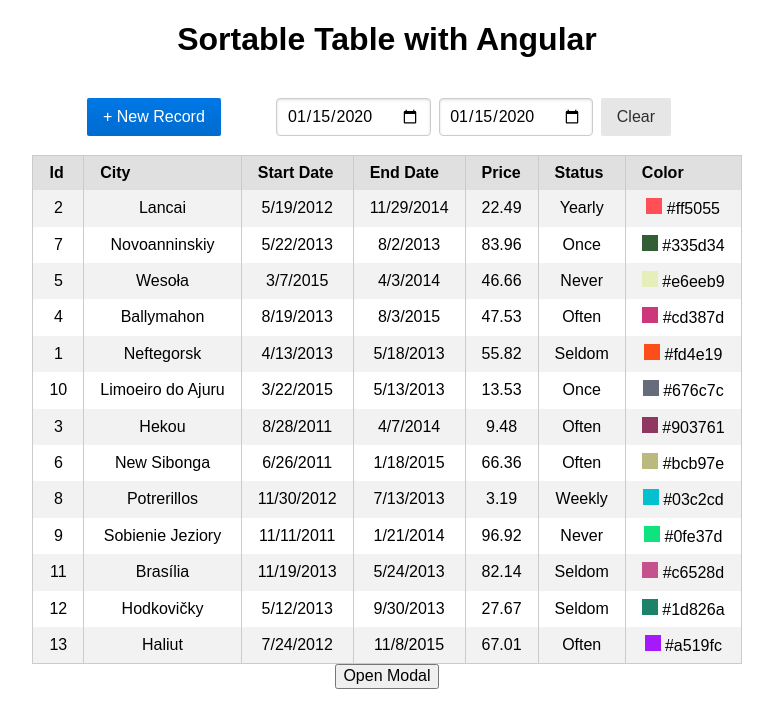
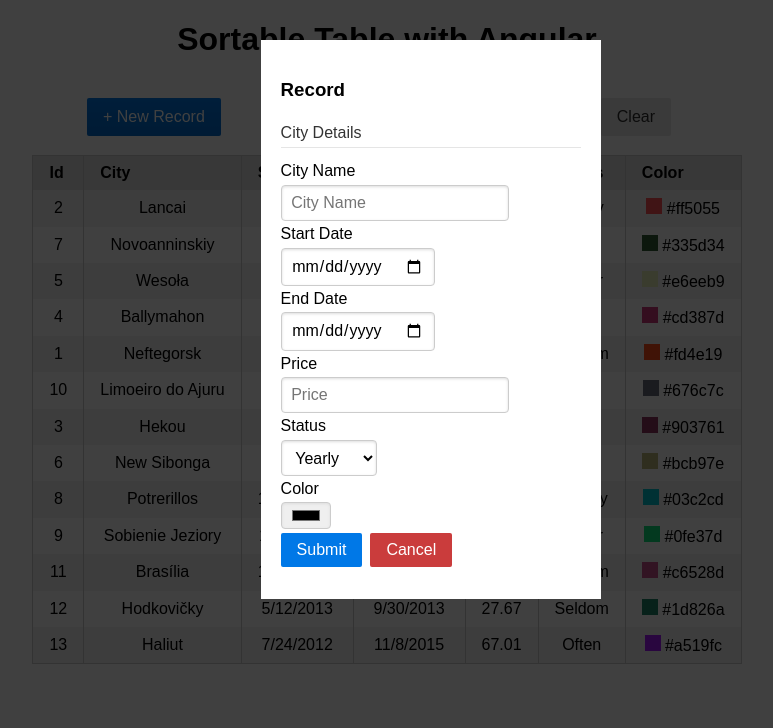
Before and after one commit to shindesharad71/MEAN-Stack-CRUD-With-TypeScript, an Angular app: page / in a window 1280 px wide. Both pictures are taken after typing "2020-01-15", "2020-01-15" into the empty fields and a click on the button "+ New Record". Shown: the top 728 px of the page, without its empty margins (253-1026 px from the left). Built offline with nearby package versions, Linux system fonts and the light colour scheme.

Commit message:
Updated: Modal Style

```diff
--- a/src/app/modal/modal.component.html
+++ b/src/app/modal/modal.component.html
@@ -1,7 +1,6 @@
 <div class="app-modal">
 	<div class="app-modal-body">
     <ng-content></ng-content>
-    <p>Modal Works!</p>
 	</div>
 </div>
 <div class="app-modal-background"></div>
--- a/src/app/modal/modal.component.scss
+++ b/src/app/modal/modal.component.scss
@@ -1,50 +1,38 @@
-/* MODAL STYLES
--------------------------------*/
 app-modal {
-	/* modals are hidden by default */
 	display: none;
 
 	.app-modal {
-		/* modal container fixed across whole screen */
 		position: fixed;
 		top: 0;
 		right: 0;
 		bottom: 0;
 		left: 0;
-
-		/* z-index must be higher than .app-modal-background */
 		z-index: 1000;
-
-		/* enables scrolling for tall modals */
 		overflow: auto;
 
 		.app-modal-body {
 			padding: 20px;
 			background: #fff;
-
-			/* margin exposes part of the modal background */
 			margin: 40px;
+			width: 300px;
+			display: block;
+			position: absolute;
+			left: 37%;
 		}
 	}
 
 	.app-modal-background {
-		/* modal background fixed across whole screen */
 		position: fixed;
 		top: 0;
 		right: 0;
 		bottom: 0;
 		left: 0;
-
-		/* semi-transparent black  */
 		background-color: #000;
 		opacity: 0.75;
-
-		/* z-index must be below .app-modal and above everything else  */
 		z-index: 900;
 	}
 }
 
 body.app-modal-open {
-	/* body overflow is hidden to hide main scrollbar when modal window is open */
-	overflow: hidden;
+  overflow: hidden;
 }
--- a/src/app/modal/modal.component.ts
+++ b/src/app/modal/modal.component.ts
@@ -29,35 +29,28 @@ export class ModalComponent implements OnInit, OnDestroy {
 			return;
 		}
 
-		// move element to bottom of page (just before </body>) so it can be displayed above everything else
 		document.body.appendChild(this.element);
 
-		// close modal on background click
 		this.element.addEventListener('click', (el) => {
 			if (el.target.className === 'app-modal') {
 				this.close();
 			}
 		});
-
-		// add self (this modal instance) to the modal service so it's accessible from controllers
 		this.modalService.add(this);
 	}
 
-	// remove self from modal service when component is destroyed
-	ngOnDestroy(): void {
-		this.modalService.remove(this.id);
-		this.element.remove();
-	}
-
-	// open modal
 	open(): void {
 		this.element.style.display = 'block';
 		document.body.classList.add('app-modal-open');
 	}
 
-	// close modal
 	close(): void {
 		this.element.style.display = 'none';
 		document.body.classList.remove('app-modal-open');
 	}
+
+	ngOnDestroy(): void {
+		this.modalService.remove(this.id);
+		this.element.remove();
+	}
 }
--- a/src/app/modal/modal.service.ts
+++ b/src/app/modal/modal.service.ts
@@ -5,23 +5,19 @@ export class ModalService {
 	private modals: any[] = [];
 
 	add(modal: any): void {
-		// add modal to array of active modals
 		this.modals.push(modal);
 	}
 
 	remove(id: string): void {
-		// remove modal from array of active modals
 		this.modals = this.modals.filter((x) => x.id !== id);
 	}
 
 	open(id: string): void {
-		// open modal specified by id
 		const modal = this.modals.find((x) => x.id === id);
 		modal.open();
 	}
 
 	close(id: string): void {
-		// close modal specified by id
 		const modal = this.modals.find((x) => x.id === id);
 		modal.close();
 	}
--- a/src/app/table/table.component.html
+++ b/src/app/table/table.component.html
@@ -83,10 +83,3 @@
 		</tr>
 	</tbody>
 </table>
-
-<button (click)="openModal('custom-modal')">Open Modal</button>
-
-<app-modal id="custom-modal">
-	<h1 style="height: 400px">A Tall Custom Modal!</h1>
-	<button (click)="closeModal('custom-modal')">Close</button>
-</app-modal>
--- a/src/app/table/table.component.ts
+++ b/src/app/table/table.component.ts
@@ -9,7 +9,7 @@ import { ModalService } from '../modal/modal.service';
 export class TableComponent implements OnInit {
 	toolTipText = 'Click To Sort';
 
-	constructor(private modalService: ModalService) {}
+	constructor() {}
 
 	ngOnInit(): void {}
 
@@ -132,14 +132,6 @@ export class TableComponent implements OnInit {
 			color: '#a519fc',
 		},
 	];
-
-	openModal(id: string): void {
-		this.modalService.open(id);
-	}
-
-	closeModal(id: string): void {
-		this.modalService.close(id);
-	}
 }
 
 export interface IEmployee {
--- a/src/app/toolbar/toolbar.component.html
+++ b/src/app/toolbar/toolbar.component.html
@@ -1,6 +1,11 @@
 <form class="toolbar-wrapper pure-form">
 	<div class="space-between">
-		<button class="pure-button pure-button-primary">+ New Record</button>
+		<button
+			class="pure-button pure-button-primary"
+			(click)="openModal('custom-modal')"
+		>
+			+ New Record
+		</button>
 	</div>
 	<div class="space-between">
 		<input
@@ -22,3 +27,45 @@
 		<button class="pure-button" (click)="clearDate()">Clear</button>
 	</div>
 </form>
+
+<app-modal id="custom-modal">
+	<h3>Record</h3>
+	<form class="pure-form pure-form-stacked">
+		<fieldset>
+			<legend>City Details</legend>
+			<label for="city">City Name</label>
+			<input type="text" id="city" placeholder="City Name" />
+
+			<label for="start-date">Start Date</label>
+			<input type="date" id="start-date" />
+
+			<label for="start-date">End Date</label>
+			<input type="date" id="end-date" />
+
+			<label for="price">Price</label>
+      <input type="number" id="price" placeholder="Price" />
+
+			<label for="status">Status</label>
+			<select id="status">
+				<option>Yearly</option>
+				<option>Weekly</option>
+				<option>Seldom</option>
+				<option>Once</option>
+				<option>Often</option>
+				<option>Never</option>
+			</select>
+			<label for="color">Color</label>
+			<input type="color" id="color" placeholder="Color" />
+
+			<button type="submit" class="pure-button pure-button-primary">
+				Submit
+			</button>
+			<button
+				class="button-error pure-button"
+				(click)="closeModal('custom-modal')"
+			>
+				Cancel
+			</button>
+		</fieldset>
+	</form>
+</app-modal>
--- a/src/app/toolbar/toolbar.component.scss
+++ b/src/app/toolbar/toolbar.component.scss
@@ -15,3 +15,9 @@
     }
 	}
 }
+
+.button-error {
+  background: rgb(202, 60, 60);
+  color: #fff;
+  margin-left: 8px;
+}
--- a/src/app/toolbar/toolbar.component.ts
+++ b/src/app/toolbar/toolbar.component.ts
@@ -1,4 +1,5 @@
 import { Component, OnInit } from '@angular/core';
+import { ModalService } from '../modal/modal.service';
 
 @Component({
 	selector: 'app-toolbar',
@@ -9,7 +10,7 @@ export class ToolbarComponent implements OnInit {
 	startDate: any;
 	endDate: any;
 
-	constructor() {}
+	constructor(private modalService: ModalService) {}
 
 	ngOnInit(): void {}
 
@@ -21,5 +22,13 @@ export class ToolbarComponent implements OnInit {
 	clearDate(): void {
 		this.startDate = null;
 		this.endDate = null;
+  }
+
+  openModal(id: string): void {
+		this.modalService.open(id);
+	}
+
+	closeModal(id: string): void {
+		this.modalService.close(id);
 	}
 }
```
